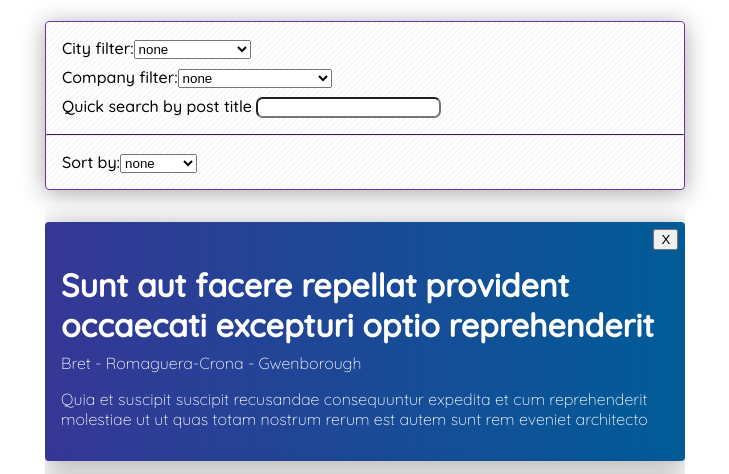
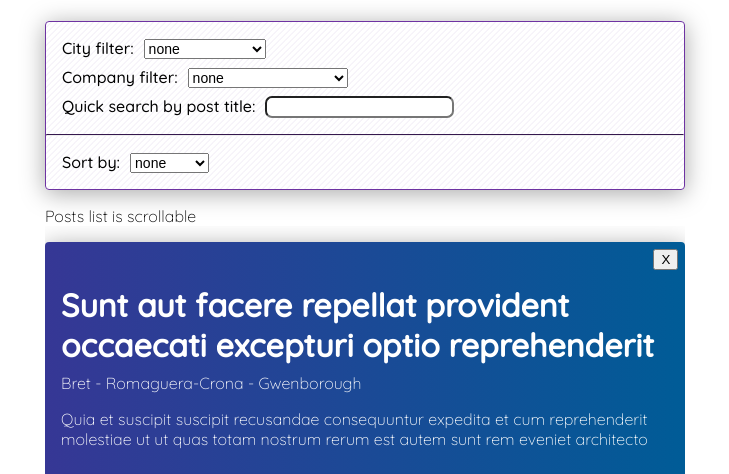
Before and after one commit to mshchygol/react-test-task, a React app: page / in a window 1280 px wide. Shown: the part 111-585 px from the top of the page, without its empty margins (275-1004 px from the left). Built offline with nearby package versions, Linux system fonts and the light colour scheme.

Commit message:
task updated

```diff
--- a/src/components/App.css
+++ b/src/components/App.css
@@ -84,3 +84,8 @@ button {
 .capitalize:first-letter {
   text-transform:capitalize;
 }
+
+select, input {
+  margin-left: 10px;
+  font-size: 14px;
+}
--- a/src/components/App.js
+++ b/src/components/App.js
@@ -15,7 +15,9 @@ class App extends Component {
       companyNames: this.getCompanyNames(),
       authorsNames: this.getAuthors(),
       searchQuery: '',
-      sortOptions: ['author', 'city', 'company']
+      sortOptions: ['author', 'city', 'company'],
+      companyFilter: 'none',
+      cityFilter: 'none'
     };
   }
 
@@ -53,23 +55,31 @@ class App extends Component {
   }
 
   closeClickHandler(id) {
-    let posts = this.state.postsData.filter((post) => post.id !== id);
+    let posts;
+    if (this.state.closeClicked) {
+      posts = this.state.postsList.filter((post) => post.id !== id);
+    } else {
+      posts = this.state.postsData.filter((post) => post.id !== id);
+    }
     this.setState({
-      postsData: posts
+      postsList: posts,
+      closeClicked: true
     })
   }
 
   cityFilterChangeHandler(value) {
     let users = value !== 'none' ? usersData.filter((user) => user.address.city === value) : usersData;
     this.setState({
-      usersData: users
+      usersData: users,
+      cityFilter: value
     });
   }
 
   companyFilterChangeHandler(value) {
     let users = value !== 'none' ? usersData.filter((user) => user.company.name === value) : usersData;
     this.setState({
-      usersData: users
+      usersData: users,
+      companyFilter: value
     });
   }
 
@@ -131,7 +141,7 @@ class App extends Component {
             options={this.state.companyNames}
             filterChangeHandler={this.companyFilterChangeHandler.bind(this)}
           />
-          <label>Quick search by post title <input type="text" onChange={this.searchQueryChange.bind(this)}/></label>
+          <label>Quick search by post title:<input type="text" onChange={this.searchQueryChange.bind(this)}/></label>
           <hr/>
           <Filter
             filterLabel="Sort by:"
@@ -139,8 +149,9 @@ class App extends Component {
             filterChangeHandler={this.sortChangeHandler.bind(this)}
           />
         </nav>
+        Posts list is scrollable
         <PostsList
-          posts={this.state.postsData}
+          posts={this.state.closeClicked ? this.state.postsList : this.state.postsData}
           users={this.state.usersData}
           searchQuery={this.state.searchQuery}
           closeHandler={this.closeClickHandler.bind(this)}
--- a/src/components/Filter.js
+++ b/src/components/Filter.js
@@ -15,7 +15,7 @@ class Filter extends Component {
     return (
       <label>{this.props.filterLabel}
         <select onChange={this.handleFilterChange.bind(this)}>
-          <option value="none">none</option>
+          <option value="none" selected={this.props.selected}>none</option>
           {this.getOptions()}
         </select></label>
     );
--- a/src/components/PostsList.js
+++ b/src/components/PostsList.js
@@ -9,6 +9,8 @@ class PostsList extends Component {
     });
 
     return this.props.posts.map((post) => {
+
+      if (users.hasOwnProperty(post.userId)) {
         let singlePost = <SinglePost
           title={post.title}
           authorName={users[post.userId].username}
@@ -19,7 +21,6 @@ class PostsList extends Component {
           postId={post.id}
           key={post.id}
         />;
-      if (users.hasOwnProperty(post.userId)) {
         if (this.props.searchQuery === -1) {
           return singlePost
         } else if (post.title.indexOf(this.props.searchQuery) !== -1) {
```
Lines whose indentation alone changed are shown as unchanged.
